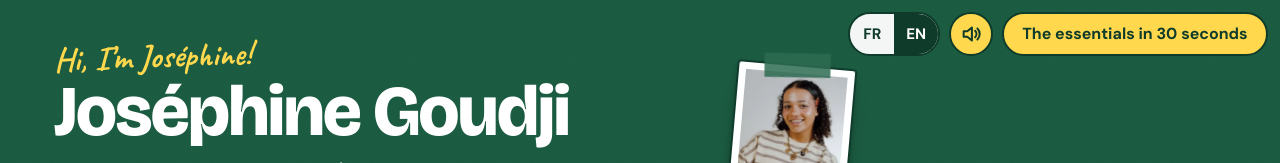
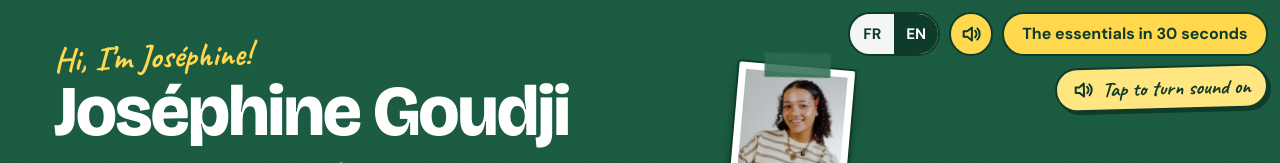
Before and after one commit to josephinegoudji-bit/portfolio, a plain HTML site: page versions/a-bureau.html in a window 1280 px wide. Shown: the top 163 px of the page. Drawn offline with Linux system fonts and the light colour scheme.

Commit message:
Pastille « Touche pour activer le son » dès l'arrivée (le défilement ne peut pas démarrer le son)
Co-Authored-By: Claude Sonnet 5.5 <noreply@anthropic.com>

```diff
--- a/versions/assets/base.css
+++ b/versions/assets/base.css
@@ -180,7 +180,9 @@ summary:hover{box-shadow:var(--autocollant)}
 .panel-foot{margin:2.4rem 0 .6rem;padding-top:1.2rem;border-top:3px dashed var(--points);display:flex;flex-wrap:wrap;gap:.7rem}
 
 /* ---------- Invitation à activer le son ---------- */
-.snd-ask{position:fixed;z-index:45;top:max(66px,calc(env(safe-area-inset-top) + 58px));right:max(12px,env(safe-area-inset-right));max-width:min(260px,calc(100vw - 24px));padding:.55rem .8rem;border:2px solid var(--vert-nuit);border-radius:12px;background:var(--jaune-postit);color:var(--vert-nuit);font:700 1.2rem/1.15 var(--main);box-shadow:var(--autocollant);text-align:center;transform:rotate(-1.5deg)}
+.snd-ask{position:fixed;z-index:45;top:max(66px,calc(env(safe-area-inset-top) + 58px));right:max(12px,env(safe-area-inset-right));display:inline-flex;align-items:center;gap:.5rem;min-height:44px;max-width:min(300px,calc(100vw - 24px));padding:.45rem .95rem;border:2px solid var(--vert-nuit);border-radius:999px;background:var(--jaune-postit);color:var(--vert-nuit);font:700 1.3rem/1.1 var(--main);box-shadow:var(--autocollant);cursor:pointer;transform:rotate(-1.5deg)}
+.snd-ask svg{flex:none;width:22px;height:22px;fill:none;stroke:currentColor;stroke-width:2.2;stroke-linecap:round;stroke-linejoin:round}
+@media (max-width:760px){.snd-ask{top:auto;right:auto;bottom:max(18px,calc(env(safe-area-inset-bottom) + 12px));left:50%;translate:-50% 0;transform:rotate(-1deg)}}
 .snd.ask{animation:ask 1.2s ease-in-out 3}
 @keyframes ask{50%{transform:scale(1.18)}}
 
--- a/versions/assets/engine.js
+++ b/versions/assets/engine.js
@@ -62,17 +62,20 @@
     if (ctx.state !== 'running') { var r = ctx.resume(); if (r && r.catch) r.catch(function () {}); }
     return ctx;
   }
-  /* Une molette ou un glissement ne débloquent pas le son : on invite à toucher l'écran une fois */
+  /* Le défilement (molette, glissement du doigt) ne débloque jamais le son : c'est une règle des navigateurs.
+     On l'affiche donc tout de suite, sous forme d'une pastille à toucher qui fait entendre deux notes. */
   var asked = false;
   function askTap() {
     if (asked || !soundOn || unlocked) return; asked = true;
-    var b = d.createElement('div'); b.className = 'snd-ask'; b.setAttribute('role', 'status');
-    b.innerHTML = '<span lang="fr">Touche ou clique une fois pour activer le son</span><span lang="en">Tap or click once to turn sound on</span>';
+    var b = d.createElement('button'); b.type = 'button'; b.className = 'snd-ask';
+    b.innerHTML = '<svg viewBox="0 0 24 24" aria-hidden="true"><path d="M4 9h4l5-4v14l-5-4H4z"/><path d="M16.5 8.5a5 5 0 0 1 0 7M19 6a8.5 8.5 0 0 1 0 12"/></svg><span lang="fr">Touche pour activer le son</span><span lang="en">Tap to turn sound on</span>';
     d.body.appendChild(b); if (sndBtn) sndBtn.classList.add('ask');
-    var gone = function () { b.remove(); if (sndBtn) sndBtn.classList.remove('ask'); };
-    setTimeout(gone, 6000);
-    ['touchend', 'pointerup', 'click', 'keydown'].forEach(function (t) { d.addEventListener(t, gone, { once: true, capture: true }); });
+    var done = false, gone = function () { if (done) return; done = true; b.remove(); if (sndBtn) sndBtn.classList.remove('ask'); };
+    b.addEventListener('click', function () { unlock(); violin(392, 0, .9, .09); violin(587.33, .22, 1.1, .09); gone(); });
+    setTimeout(gone, 20000);
+    ['touchend', 'pointerup', 'click', 'keydown'].forEach(function (t) { d.addEventListener(t, function () { setTimeout(gone, 60); }, { once: true, capture: true }); });
   }
+  setTimeout(askTap, 900);
   function violin(freq, at, dur, vol) {
     if (soundOn && !unlocked) { askTap(); return; }
     if (!soundOn || !unlocked) return; var c = audio(); if (!c) return;
```
